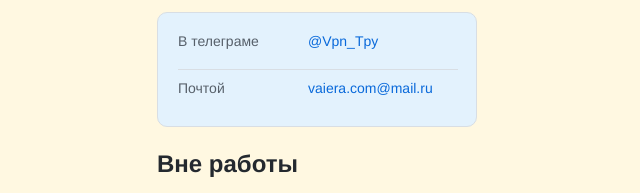
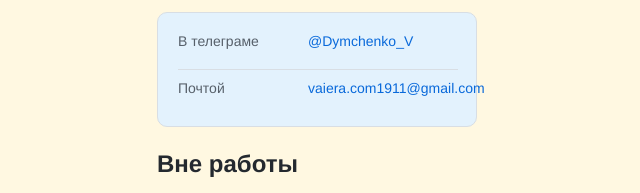
Before and after one commit to ValeryQA1911/ValeryQA1911.github.io, a plain HTML site: page index.html in a window 1280 px wide. Shown: the part 885-1078 px from the top of the page, 323-963 px from the left. Drawn offline with Linux system fonts and the light colour scheme.

Commit message:
Update index.html
Актуализировал контакты

```diff
--- a/index.html
+++ b/index.html
@@ -40,11 +40,11 @@
         <ul class="links__container">
           <li class="links__link">
             <p class="links__title">В телеграме</p>
-            <a class="links__link" href="http://t.me/Vpn_Tpy">@Vpn_Tpy</a>
+            <a class="links__link" href="https://t.me/Dymchenko_V">@Dymchenko_V</a>
           </li>
           <li class="links__link">
             <p class="links__title">Почтой</p>
-            <a class="links__link" href="mailto:vaiera.com@mail.ru">vaiera.com@mail.ru</a>
+            <a class="links__link" href="mailto:vaiera.com1911@gmail.com">vaiera.com1911@gmail.com</a>
           </li>
         </ul>
       </section>
```
